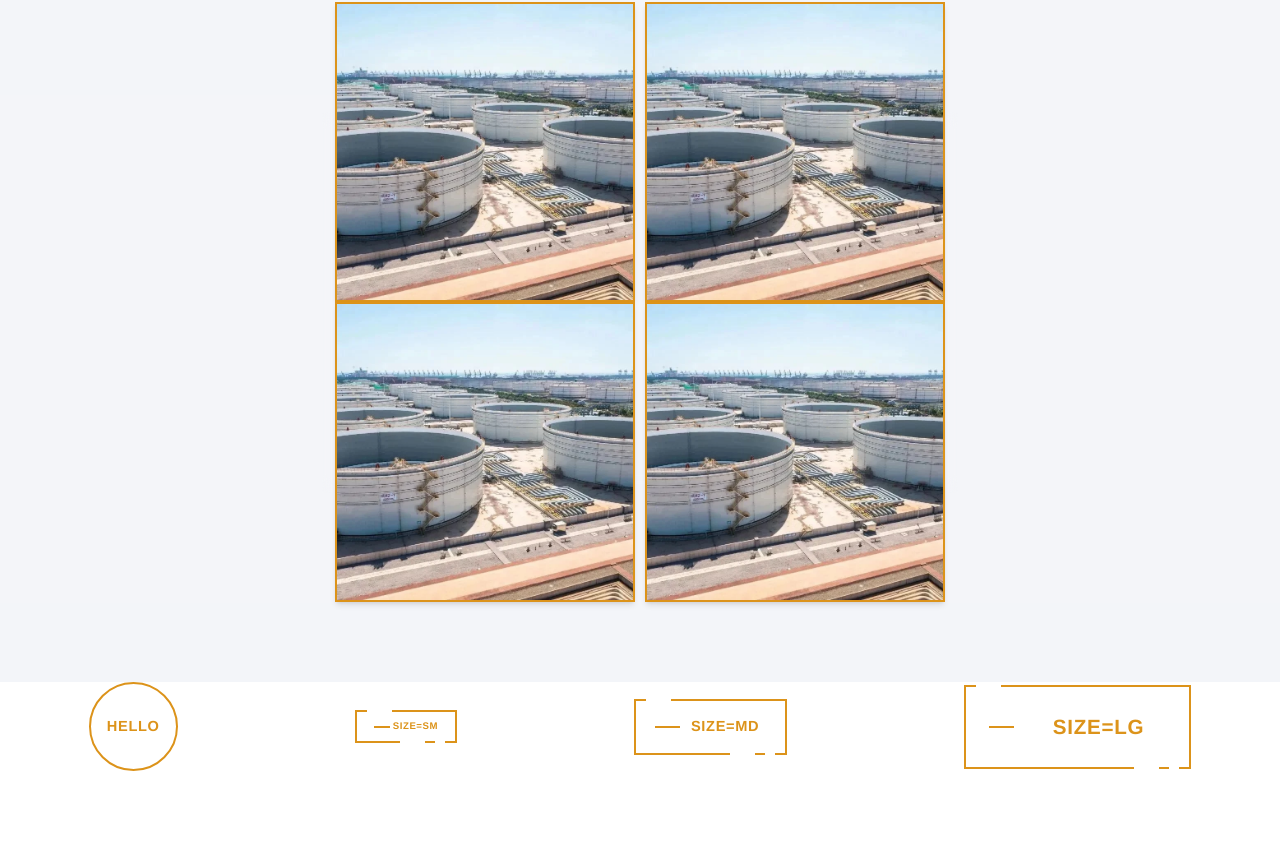
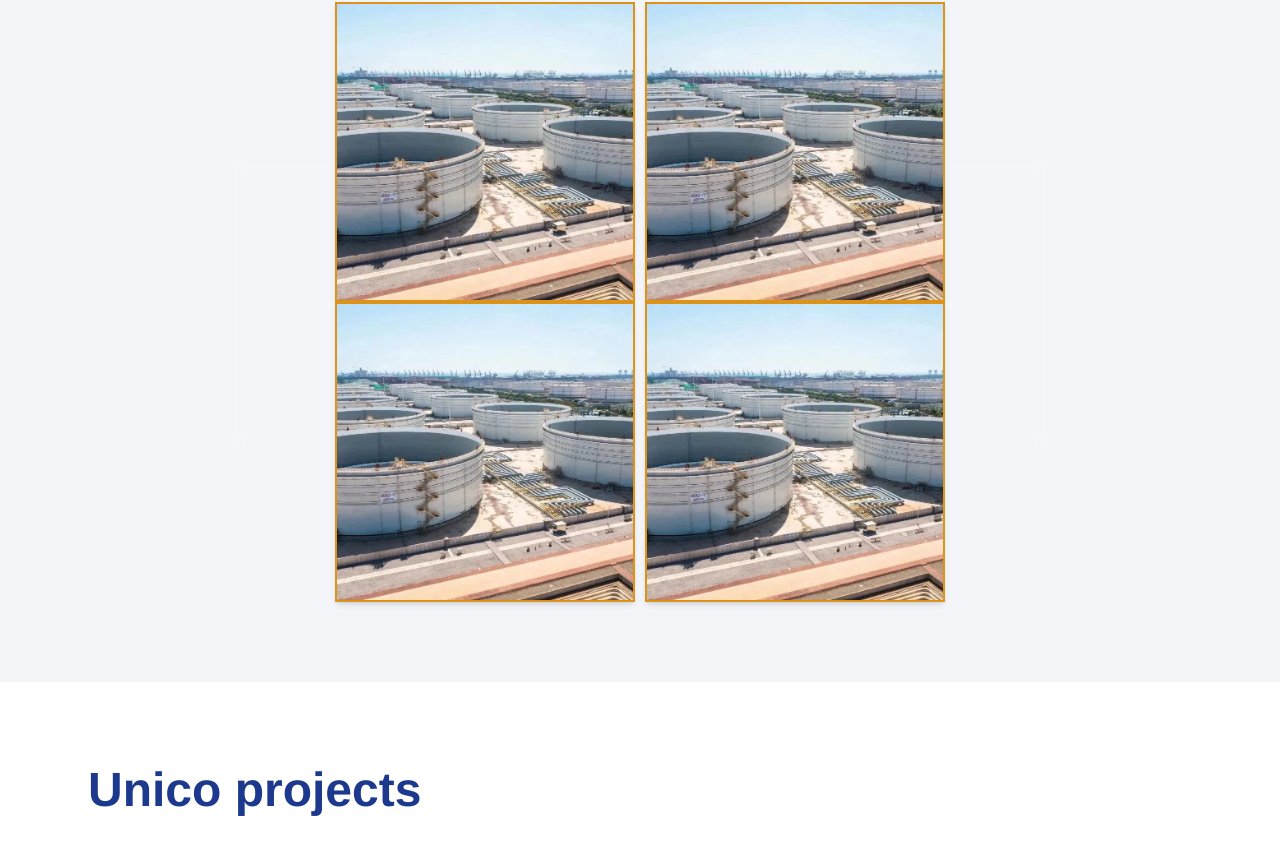
Before and after one commit to fatma-mohamed99/petroleum, a Next.js app: page / in a window 1280 px wide. Shown: the part 1938-2782 px from the top of the page. Built offline with nearby package versions, Linux system fonts and the light colour scheme.

Commit message:
add:newfeaturein button

```diff
--- a/src/app/page.tsx
+++ b/src/app/page.tsx
@@ -1,10 +1,7 @@
-// import Specialties from "@/components/home-component/specialties-section/Specialties";
 import HeroCarousel from "./../components/home-component/hero-section/Hero";
 import OurLegacy from "@/components/home-component/our-legacy-secton/OurLegacy";
 import ProjectSection from "@/components/home-component/project-section/ProjectSection";
-// import CertificatesSection from "@/components/home-component/certificate-section/CertificatesSection";
 import WhoAreWeSection from "@/components/home-component/Who-are-we-section/WhoAreWeSection";
-import { Button } from "@/components/ui/Button";
 export default function Home() {
   return (
     <div className="grid w-full   ">
@@ -14,62 +11,12 @@ export default function Home() {
 
       {/* ###################################### */}
       <div className=" py-12 my-5 ">
-
         <OurLegacy />
-
       </div>
 
       <WhoAreWeSection />
+      <ProjectSection />
 
-
-
-
-
-
-
-      {/* ###################################### */}
-      <div className="flex justify-around items-center">
-
-      <Button fullRounded={true} >
-
-        hello
-      </Button>
-      <Button size="sm">
-
-        size=sm
-      </Button>
-      <Button size="md">
-
-        size=md
-      </Button>
-      <Button size="lg">
-
-        size=lg
-      </Button>
-      </div>
-      <div className="w-full bg-main/5">
-      <div className="flex justify-center w-full ">
-
-
-      </div>
-
-      </div>
-          {/* <CertificatesSection /> */}
-      {/* ###################################### */}
-
-
-      <div className="pt-24 pb-32 my-5   ">
-        <ProjectSection />
-      </div>
-
-      {/* ###################################### */}
-      <div className="w-full bg-main/5">
-
-        {/* <div className="w-full sm:w-11/12 md:w-10/12  mx-auto py-12  ">
-          <Specialties />
-        </div> */}
-        {/* ###################################### */}
-      </div>
     </div>
   );
 }
--- a/src/components/home-component/project-section/ProjectSection.tsx
+++ b/src/components/home-component/project-section/ProjectSection.tsx
@@ -1,6 +1,8 @@
 "use client";
 
 import SectionContainer from "@/components/styles-wrappers/SectionContainer";
+import CardWithAnimatedBorder from "@/components/ui/card/card";
+import { projects } from "@/consts/projects";
 
 function ProjectSection() {
   return (
@@ -8,8 +10,11 @@ function ProjectSection() {
       title={"Unico projects"}
       description={`  With 20+ years in Oil & Gas, UNICO has delivered 25+ projects across the Levant region, specializing in storage tanks, pipelines,
         and pumping stations with international standards
-`}
-    >
+`} >
+  <div className="grid grid-cols-4 gap-5   w-full">
+{  projects.map((project)=>(<CardWithAnimatedBorder key={project.id} imageUrl={project.image.src}title={project.title}description={project.shortDesc} altText={project.title} className="w-full"/>))
+}
+  </div>
 
 
     </SectionContainer>
@@ -17,32 +22,3 @@ function ProjectSection() {
 }
 
 export default ProjectSection;
-// import "../../../styles/projectSectionStyle.css"
-// import ProjectCard from "./ProjectCard";
-// <div className="w-full  py-10
-//    overflow-hidden  rounded-sm">
-//   <p
-//     className="
-//         text-header-sm md:text-header-md
-
-//         w-full
-//          text-center
-//         flex
-//          font-medium
-//          items-center justify-center
-//           "
-
-//   >
-//     Unico projects
-//   </p>
-//   <div className="w-full  mb-10 mt-5 md:mt-14 md:mb-14  mx-auto  ">
-//     <div className=" card-3d">
-//       {projects.map((project) => (
-//         <ProjectCard
-//           key={project.title}
-//           projectData={project}
-//         />
-//       ))}
-//     </div>
-//   </div>
-// </div>
--- a/src/components/styles-wrappers/SectionContainer.tsx
+++ b/src/components/styles-wrappers/SectionContainer.tsx
@@ -93,11 +93,10 @@ const SectionContainer: React.FC<SectionContainerProps> = ({
     <section
       ref={sectionRef}
       className={`relative overflow-hidden text-textColor
-         pt-10 pb-20 min-h-screen max-h-[120vh]  flex flex-col
-          justify-center ${sectionClass}`}
+         pt-10 pb-20 min-h-screen   mx-auto ${sectionClass}`}
     >
 
-      <div className={`container mx-auto px-6 max-w-4xl ${containerClass} pt-10`}>
+      <div className={`container mx-auto px-6 max-w-6xl ${containerClass} pt-10`}>
         <div
           className="
         w-full h-1 z-50"
--- a/src/components/ui/Button.tsx
+++ b/src/components/ui/Button.tsx
@@ -1,6 +1,8 @@
 "use client";
-import React from 'react';
-import { StyledWrapper } from '../styles-wrappers/StyledWrapper';
+import React from "react";
+import { StyledWrapper } from "../styles-wrappers/StyledWrapper";
+import { Router, useRouter } from "next/router";
+import { link } from "fs";
 
 export const Button = ({
   children,
@@ -8,17 +10,31 @@ export const Button = ({
   onClick = () => {},
   bgColor = "#ffffff",
   fullRounded = false,
-  size = 'md',
-  noBefore = false
+  size = "md",
+  linkRef = "",
+  noBefore = false,
+  isDisable=false
 }: {
   children: React.ReactNode;
   className?: string;
   onClick?: () => void;
   bgColor?: string;
   fullRounded?: boolean;
-  size?: 'sm' | 'md' | 'lg';
+  size?: "sm" | "md" | "lg";
   noBefore?: boolean;
+  linkRef?: string;
+  isDisable?: boolean;
 }) => {
+  const router = useRouter();
+
+  const clickHandler = () => {
+    if (linkRef) {
+      router.push(linkRef);
+    } else if (onClick) {
+      onClick();
+    }
+  };
+
   return (
     <StyledWrapper
       $bgColor={bgColor}
@@ -26,13 +42,12 @@ export const Button = ({
       $size={size}
       $noBefore={noBefore}
     >
-      <button onClick={onClick} className={`fancy `}>
+      <button disabled={isDisable} onClick={clickHandler} className={`fancy `}>
         {!noBefore && <span className="top-key" />}
-        <div  className={`text  ${className}`} >
-            <p className={`${className}`}>
-{children}
-            </p>
-            </div>
+        <div className={`text  ${className}`}>
+          {}
+          <p className={`${className}`}>{children}</p>
+        </div>
         {!noBefore && (
           <>
             <span className="bottom-key-1" />
```
